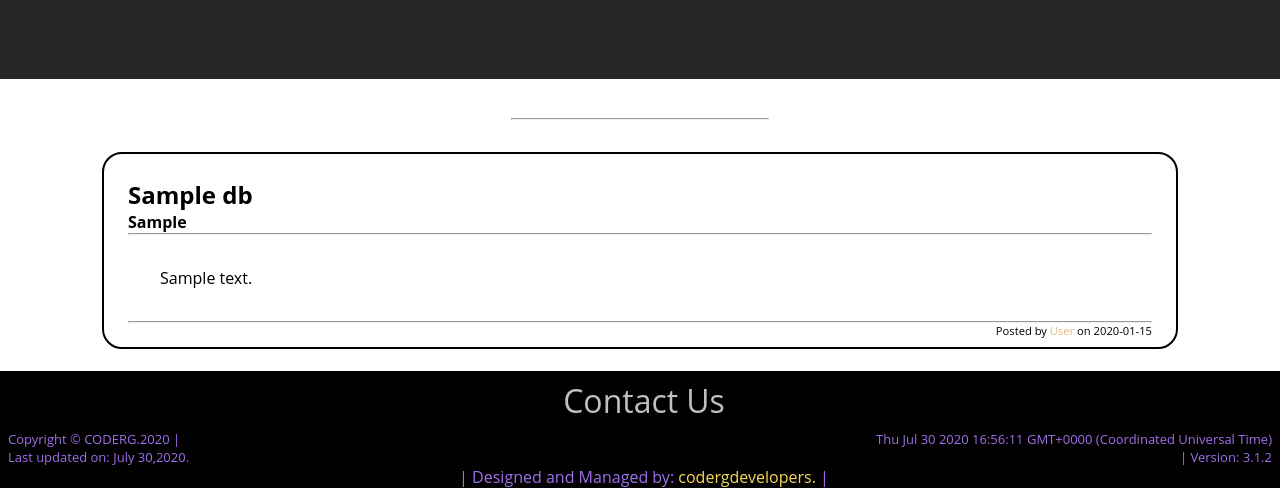
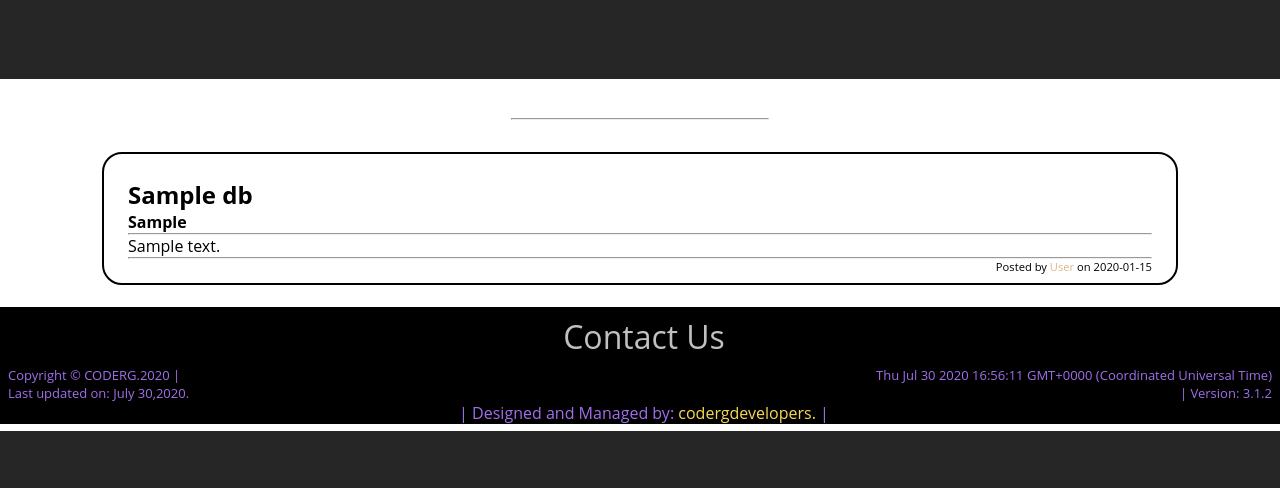
Before and after one commit to codergdevelopers/coderg, a Flask app: a page that uses flask_qa/templates/post.html in a window 1280 px wide. Shown: the part 369-857 px from the top of the page. After the commit the page ends 800 px from the top, so only its background shows below. Run offline with Flask 2, Linux system fonts and the light colour scheme; tables that the repository leaves empty hold one stand-in row (values such as "Sample post").

Commit message:
final touch-up.

```diff
--- a/flask_qa/static/css/stylesh33.css
+++ b/flask_qa/static/css/stylesh33.css
@@ -299,6 +299,7 @@
 }
 .post-box-content{
     padding: 2rem;
+    font-size: 1rem;
 }
 
 .post{
--- a/flask_qa/templates/post.html
+++ b/flask_qa/templates/post.html
@@ -42,11 +42,11 @@
     <hr>
 
 
-    <div class="post-box-content">
+
       {% autoescape false %}
       {{ post.content | replace('\n', '<br>') | replace(' ', '&nbsp;') }}
       {% endautoescape %}
-    </div>
+
 
     <hr>
 
```
